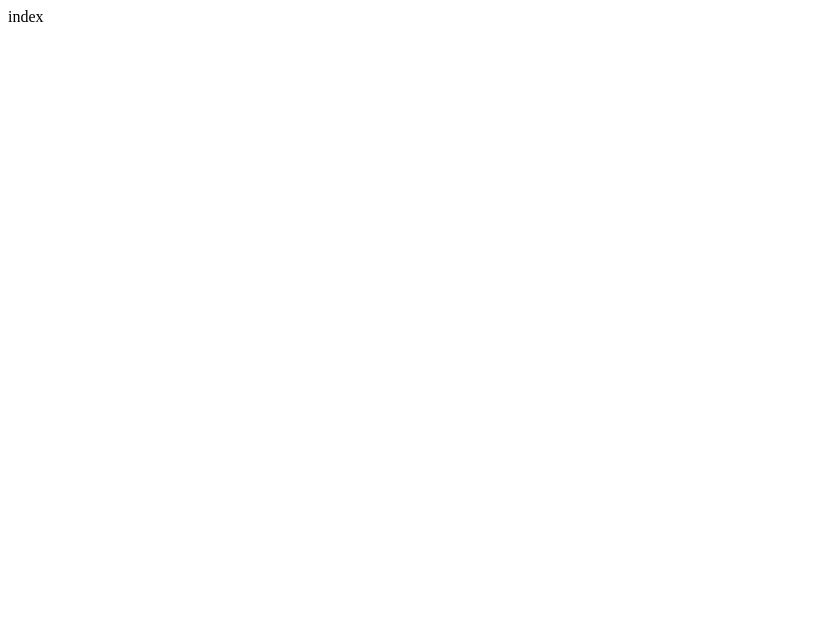
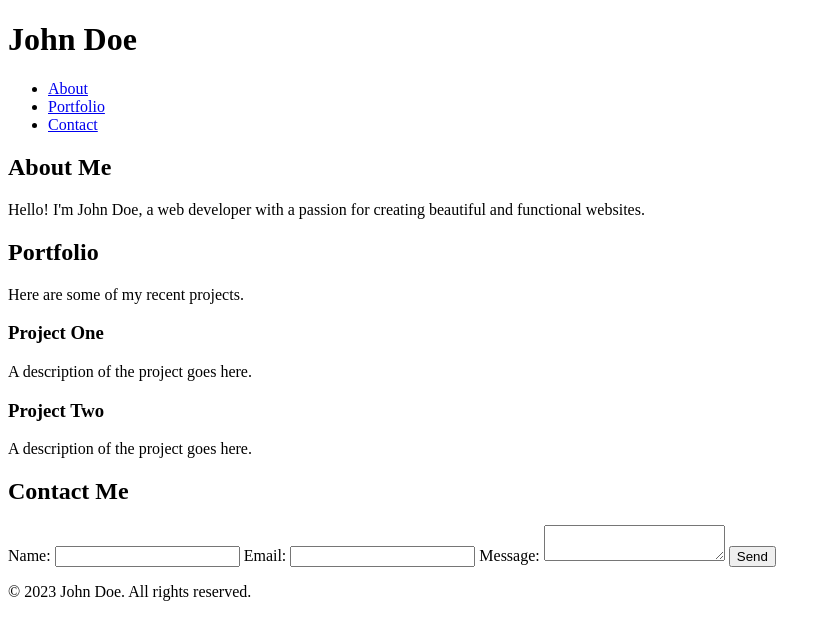
Before and after one commit to Willpatpost/Thaddeus-Blackburn, a plain HTML site: page index.html in a window 1280 px wide. Shown: the whole page, without its empty margins (0-831 px from the left). Drawn offline with Linux system fonts and the light colour scheme.

Commit message:
Update index.html

```diff
--- a/index.html
+++ b/index.html
@@ -1 +1,63 @@
-index
+<!DOCTYPE html>
+<html lang="en">
+<head>
+    <meta charset="UTF-8">
+    <meta name="viewport" content="width=device-width, initial-scale=1.0">
+    <title>My Personal Webpage</title>
+    <link rel="stylesheet" href="styles.css">
+</head>
+<body>
+
+    <header>
+        <h1>John Doe</h1>
+        <nav>
+            <ul>
+                <li><a href="#about">About</a></li>
+                <li><a href="#portfolio">Portfolio</a></li>
+                <li><a href="#contact">Contact</a></li>
+            </ul>
+        </nav>
+    </header>
+
+    <section id="about">
+        <h2>About Me</h2>
+        <p>Hello! I'm John Doe, a web developer with a passion for creating beautiful and functional websites.</p>
+    </section>
+
+    <section id="portfolio">
+        <h2>Portfolio</h2>
+        <p>Here are some of my recent projects.</p>
+        <!-- Portfolio items can go here -->
+        <div class="project">
+            <h3>Project One</h3>
+            <p>A description of the project goes here.</p>
+        </div>
+        <div class="project">
+            <h3>Project Two</h3>
+            <p>A description of the project goes here.</p>
+        </div>
+    </section>
+
+    <section id="contact">
+        <h2>Contact Me</h2>
+        <form id="contact-form">
+            <label for="name">Name:</label>
+            <input type="text" id="name" name="name" required>
+
+            <label for="email">Email:</label>
+            <input type="email" id="email" name="email" required>
+
+            <label for="message">Message:</label>
+            <textarea id="message" name="message" required></textarea>
+
+            <button type="submit">Send</button>
+        </form>
+    </section>
+
+    <footer>
+        <p>&copy; 2023 John Doe. All rights reserved.</p>
+    </footer>
+
+    <script src="script.js"></script>
+</body>
+</html>
```
